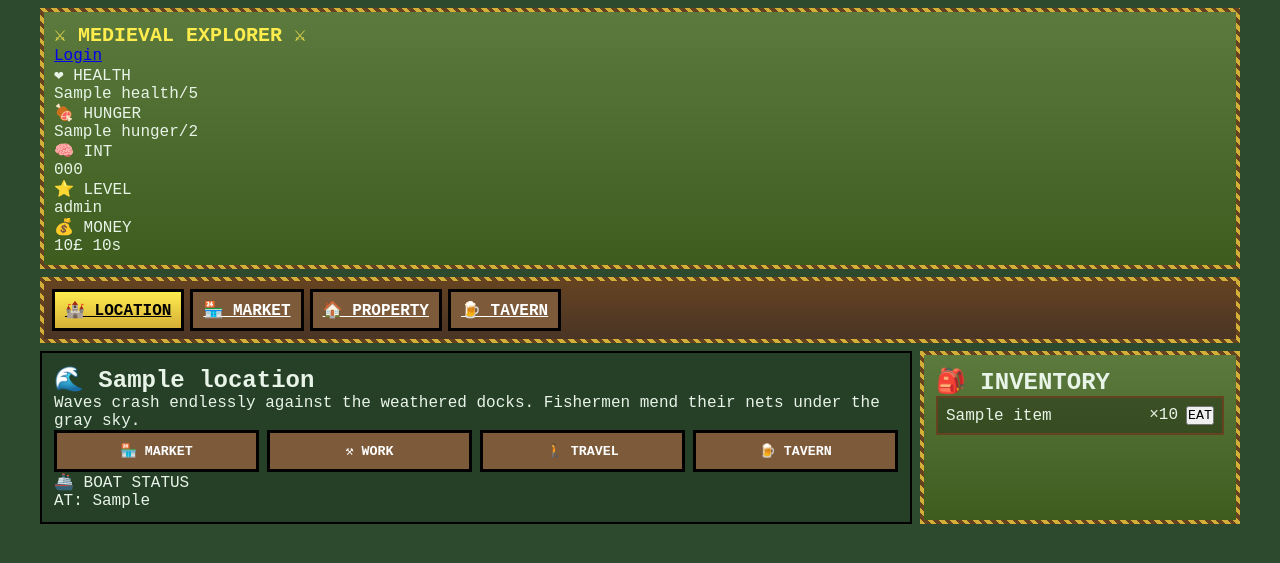
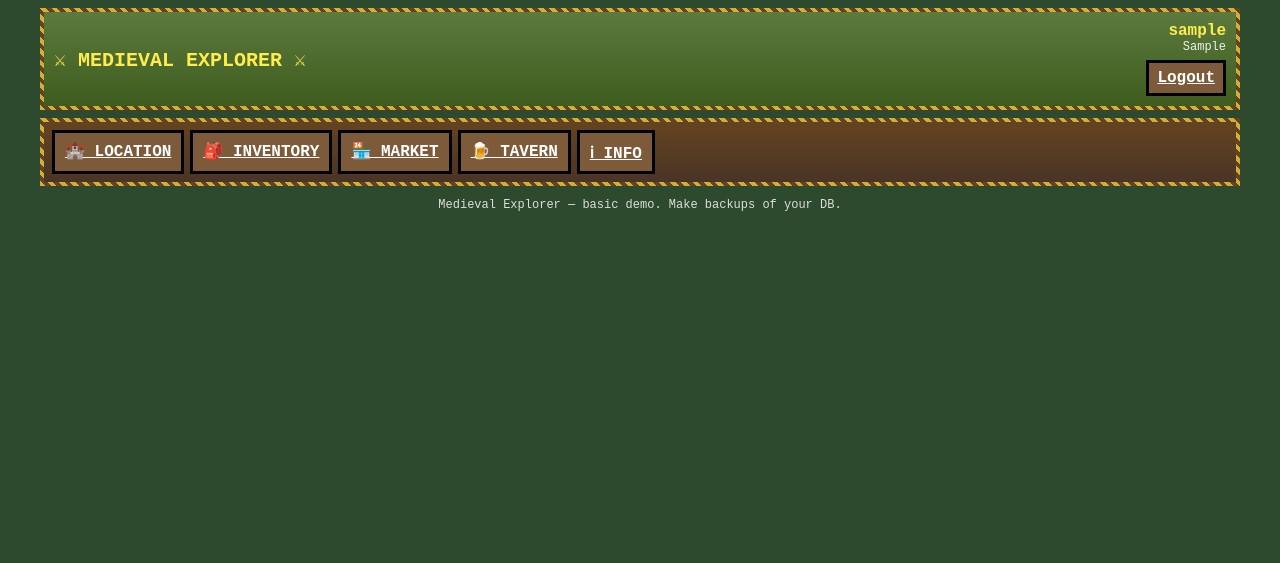
Before and after one commit to AgrouGrouMechanteIA/medieval, a Flask app: template templates/base.html in a window 1280 px wide. Shown: the top 563 px of the page. Run offline with Flask 3, Linux system fonts and the light colour scheme; the template is opened without the code that fills it: most values are stand-ins (such as "Sample title", 1, 10 or a date in 2020).

Commit message:
Update base.html

```diff
--- a/templates/base.html
+++ b/templates/base.html
@@ -2,76 +2,45 @@
 <html lang="en">
 <head>
   <meta charset="utf-8">
-  <meta name="viewport" content="width=device-width, initial-scale=1">
   <title>Medieval Explorer</title>
+  <meta name="viewport" content="width=device-width,initial-scale=1">
   <link rel="stylesheet" href="{{ url_for('static', filename='style.css') }}">
 </head>
 <body>
-<div class="container">
-  <div class="header pixel-border">
-    <div class="header-top">
-      <h1 class="game-title">⚔ MEDIEVAL EXPLORER ⚔</h1>
-      <div class="user-info">
-        {% if session.user_id %}
-          <div class="username">{{ player.nickname }}</div>
-        {% else %}
-          <a href="{{ url_for('auth.login') }}">Login</a>
+  <div class="container">
+    <div class="header pixel-border">
+      <div style="display:flex;justify-content:space-between;align-items:center;">
+        <div class="game-title">⚔ MEDIEVAL EXPLORER ⚔</div>
+        {% if player %}
+        <div style="text-align:right;">
+          <div style="color:#ffed4e;font-weight:bold">{{ player.nickname }}</div>
+          <div style="font-size:12px">{{ player.display_money() }}</div>
+          <div><a href="{{ url_for('logout') }}" class="nav-btn" style="display:inline-block;margin-top:6px;padding:6px 8px;">Logout</a></div>
+        </div>
         {% endif %}
       </div>
     </div>
-    <div class="stats-bar">
-      <div class="stat"><div class="stat-label">❤ HEALTH</div><div class="stat-value">{{ player.health }}/5</div></div>
-      <div class="stat"><div class="stat-label">🍖 HUNGER</div><div class="stat-value">{{ player.hunger }}/2</div></div>
-      <div class="stat"><div class="stat-label">🧠 INT</div><div class="stat-value">{{ player.intelligence }}</div></div>
-      <div class="stat"><div class="stat-label">⭐ LEVEL</div><div class="stat-value">{{ player.level }}</div></div>
-      <div class="stat"><div class="stat-label">💰 MONEY</div><div class="stat-value">{{ player.money_shillings//20 }}£ {{ player.money_shillings%20 }}s</div></div>
-    </div>
-  </div>
 
-  <div class="nav-menu pixel-border">
-    <div class="nav-grid">
-      <a class="nav-btn active" href="{{ url_for('world.game') }}">🏰 LOCATION</a>
-      <a class="nav-btn" href="{{ url_for('market.index') }}">🏪 MARKET</a>
-      <a class="nav-btn" href="{{ url_for('properties.list_props') }}">🏠 PROPERTY</a>
-      <a class="nav-btn" href="{{ url_for('tavern.tavern', location=player.location) }}">🍺 TAVERN</a>
-      {% if player and player.user and player.user.is_admin %}
-        <form method="post" action="{{ url_for('admin.next_turn') }}" style="display:inline;"><button class="nav-btn">Next Turn</button></form>
-      {% endif %}
-    </div>
-  </div>
-
-  <div class="main-layout">
-    <div>
-      <div class="location-card pixel-border">
-        <h2 class="location-name">🌊 {{ player.location }}</h2>
-        <p class="location-description">Waves crash endlessly against the weathered docks. Fishermen mend their nets under the gray sky.</p>
-        <div class="actions-grid">
-          <button class="action-btn" onclick="alert('Open market')">🏪 MARKET</button>
-          <button class="action-btn" onclick="alert('Work')">⚒ WORK</button>
-          <button class="action-btn" onclick="alert('Travel')">🚶 TRAVEL</button>
-          <button class="action-btn" onclick="alert('Tavern')">🍺 TAVERN</button>
-        </div>
-        <div class="boat-tracker"><div class="boat-tracker-title">🚢 BOAT STATUS</div><div class="boat-status">AT: <span class="boat-position">{{ boat_pos }}</span></div></div>
+    <div class="nav-menu pixel-border">
+      <div class="nav-grid">
+        <a class="nav-btn" href="{{ url_for('game') }}">🏰 LOCATION</a>
+        <a class="nav-btn" href="{{ url_for('inventory_page') }}">🎒 INVENTORY</a>
+        <a class="nav-btn" href="{{ url_for('market_page') }}">🏪 MARKET</a>
+        <a class="nav-btn" href="{{ url_for('tavern_page') }}">🍺 TAVERN</a>
+        <a class="nav-btn" href="{{ url_for('info_page') }}">ℹ INFO</a>
+        {% if player and player.is_admin %}
+          <form method="post" action="{{ url_for('admin_next_turn') }}" style="display:inline;">
+            <button class="nav-btn" type="submit">⏭ NEXT TURN</button>
+          </form>
+        {% endif %}
       </div>
     </div>
 
-    <div class="panel pixel-border">
-      <h2 class="panel-title">🎒 INVENTORY</h2>
-      {% for it in player.inventory %}
-        <div class="inventory-item"><span class="item-name">{{ it.item.name }}</span><div style="display:flex;gap:8px;"><span class="item-quantity">×{{ it.qty }}</span><div class="item-actions"><button class="item-btn eat" onclick="eatItem('{{ it.item.name }}')">EAT</button></div></div></div>
-      {% else %}
-        <div>No items</div>
-      {% endfor %}
-    </div>
+    {% block content %}{% endblock %}
+
+    <footer>
+      Medieval Explorer — basic demo. Make backups of your DB.
+    </footer>
   </div>
-</div>
-
-<script src="{{ url_for('static', filename='game.js') }}"></script>
-<script>
-function eatItem(name){
-  fetch('/api/eat', {method:'POST', headers:{'Content-Type':'application/json'}, body: JSON.stringify({item:name})})
-  .then(r=>r.json()).then(j=>{ if(j.error) alert(j.error); else alert('Ate '+name); location.reload(); });
-}
-</script>
 </body>
 </html>
```
